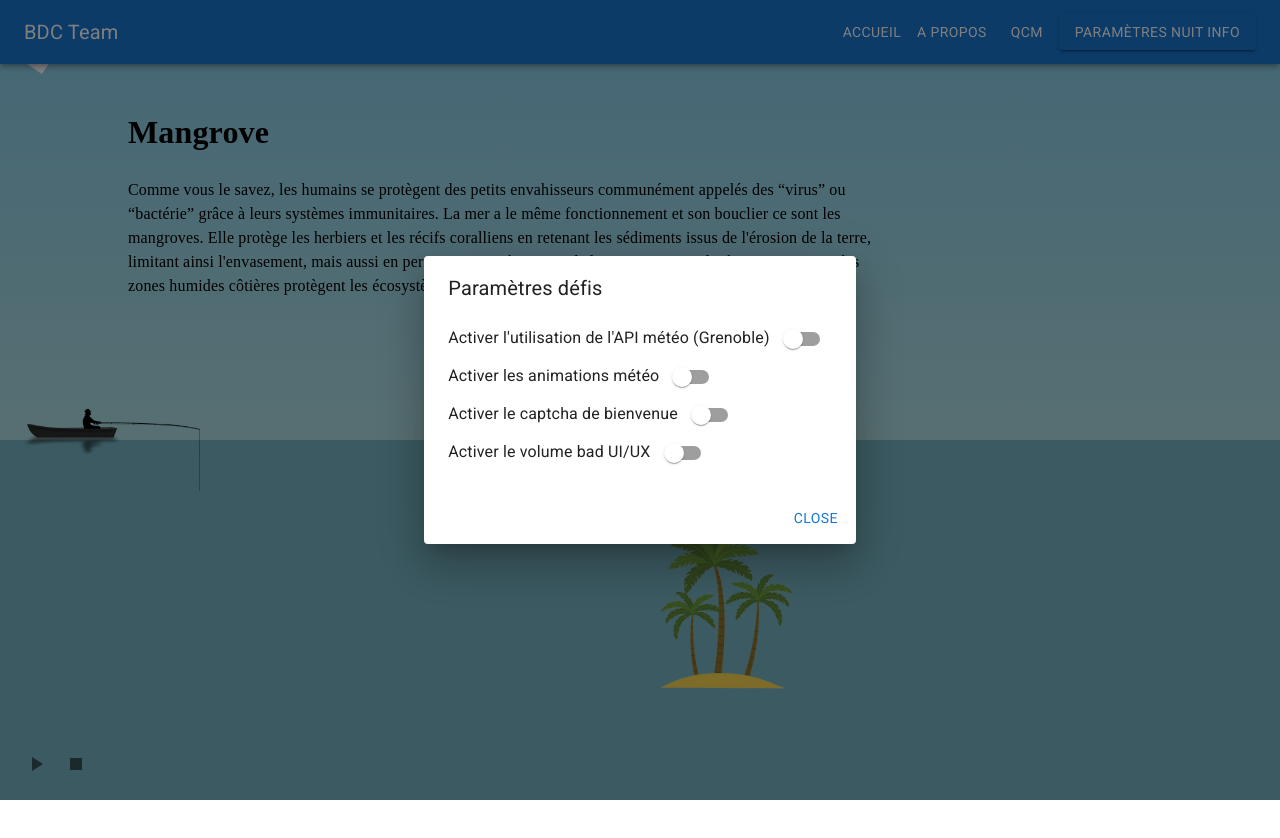
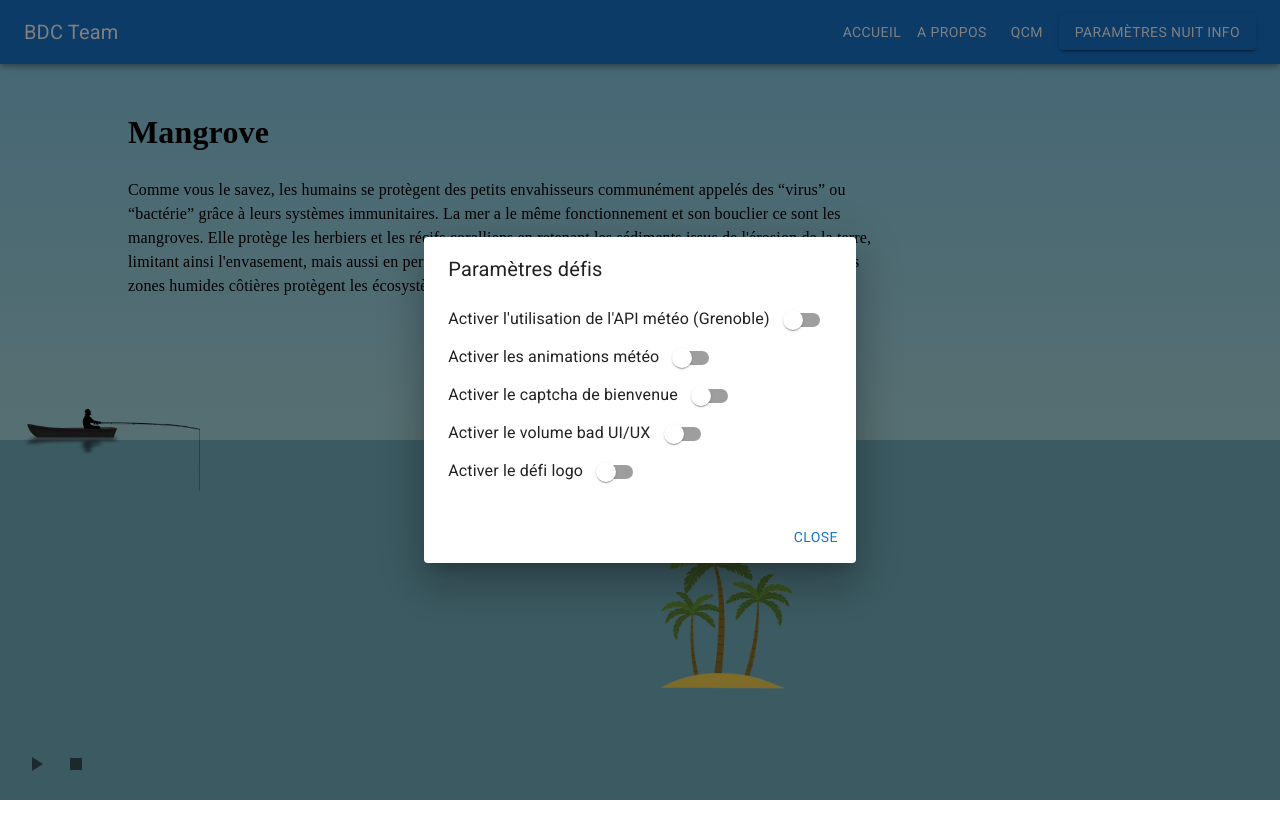
Before and after one commit to NuitdeLinfo2024/frontEnd, a React (Vite) app: page / in a window 1280 px wide. Both pictures are taken after a click on the button "PARAMÈTRES NUIT INFO". Shown: the top 838 px of the page. Built offline with nearby package versions, Linux system fonts and the light colour scheme.

Commit message:
Remove yann logo

```diff
--- a/src/components/Logo.tsx
+++ b/src/components/Logo.tsx
@@ -43,6 +43,7 @@ const Logo: React.FC = () => {
     }, [score]);
 
     return (
+        (localStorage.getItem('useLogo') === 'true') && (
         <div>
             {score < 10 ? (
                 <div
@@ -111,7 +112,7 @@ const Logo: React.FC = () => {
                 </div>
             )}
         </div>
-    );
+    ));
 };
 
 export default Logo;
--- a/src/components/Navbar.tsx
+++ b/src/components/Navbar.tsx
@@ -62,6 +62,13 @@ const Navbar: React.FC = () => {
                 localStorage.setItem('useVolume', JSON.stringify(!JSON.parse(localStorage.getItem('useVolume') || 'false')));
                 }} />
             </Typography>
+            <Typography >
+              Activer le défi logo <Switch
+              defaultChecked={JSON.parse(localStorage.getItem('useLogo') || 'false')}
+              onClick={() => {
+                localStorage.setItem('useLogo', JSON.stringify(!JSON.parse(localStorage.getItem('useLogo') || 'false')));
+                }} />
+            </Typography>
           </DialogContent>
           <DialogActions>
             <Button onClick={handleClose} color="primary">
```
